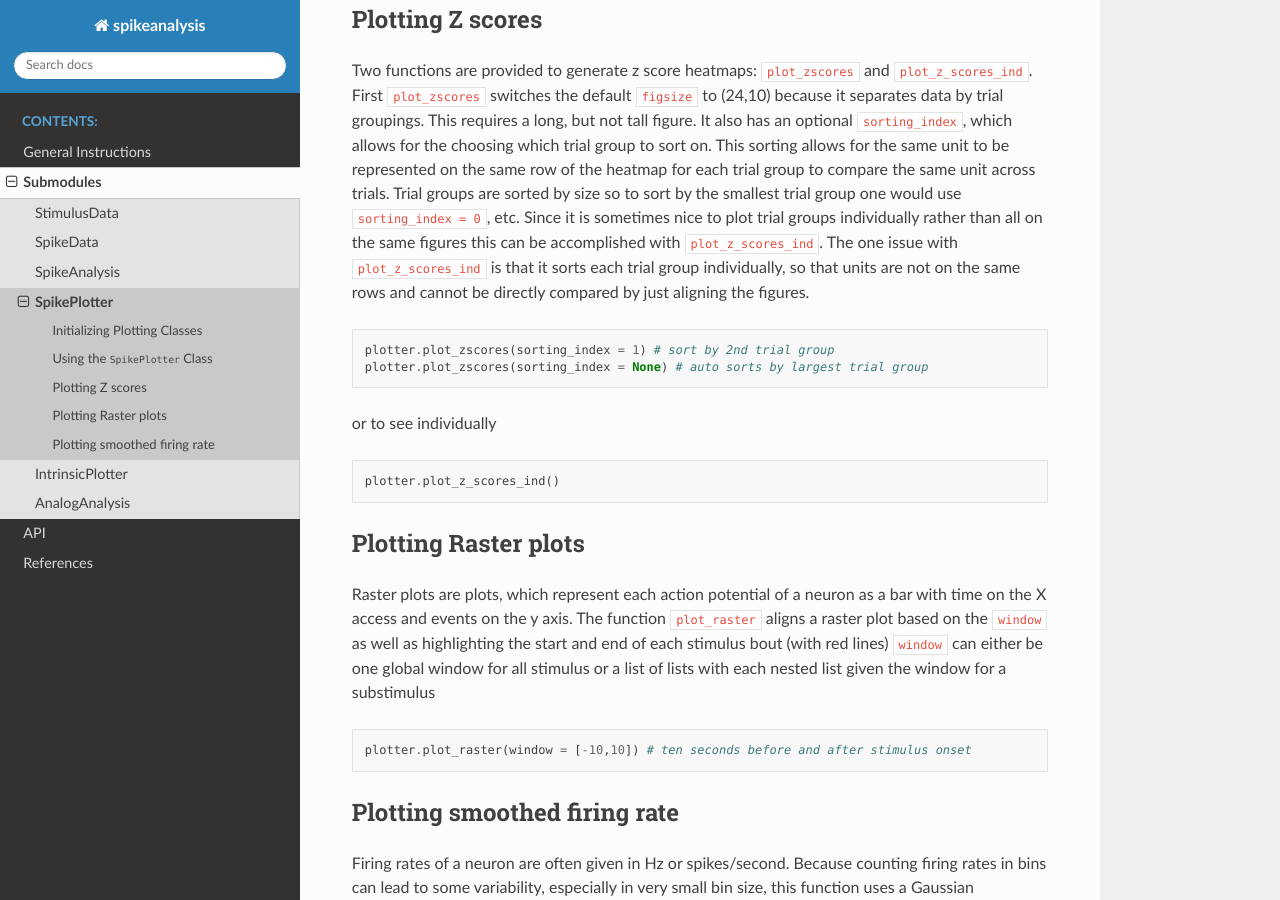
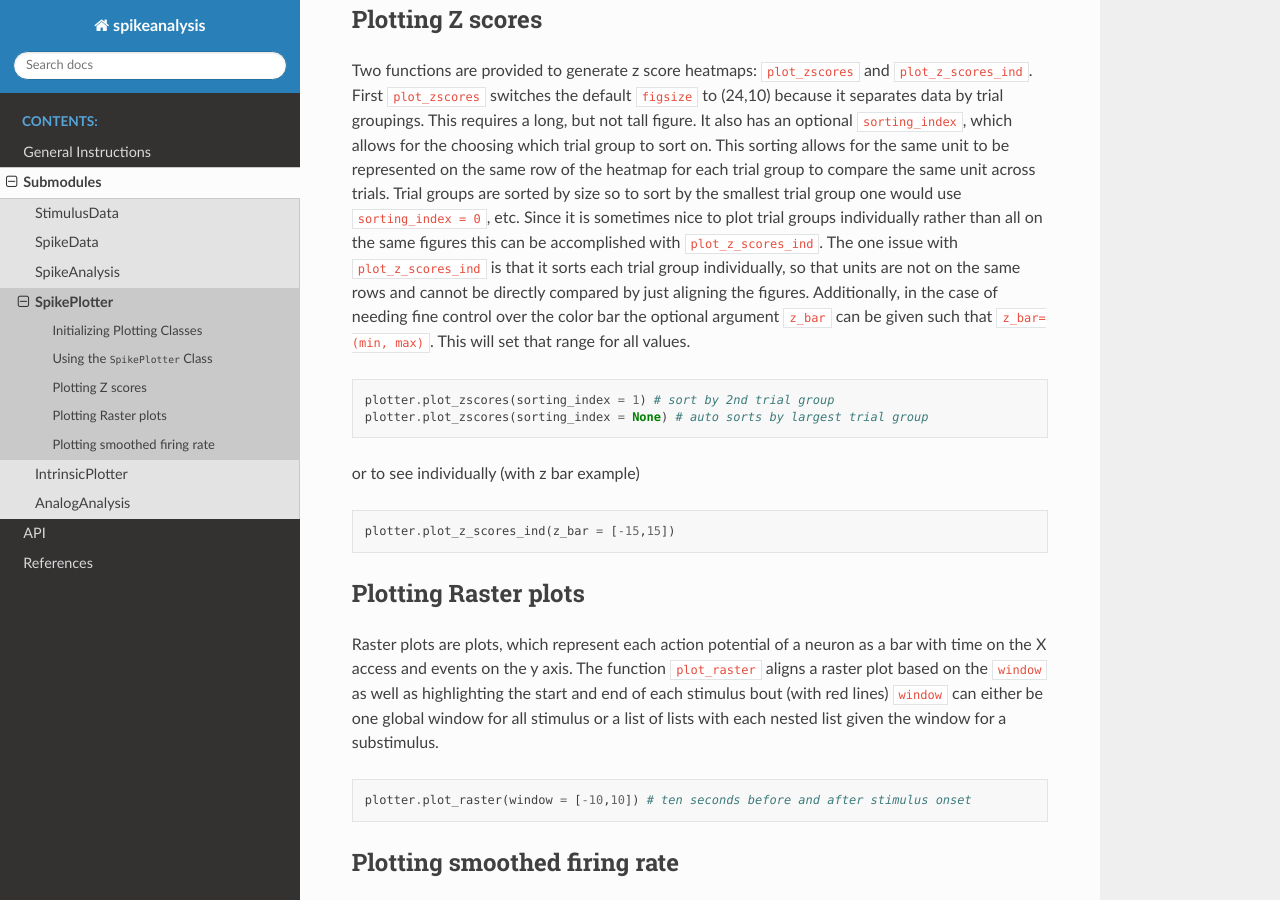
Before and after one commit to zm711/spikeanalysis, a Sphinx documentation site: the page built from docs/source/submodules/spike_plotter.rst, in a window 1280 px wide and 900 px high, scrolled down 1051 px. Built offline with Sphinx 7.4.7 and the Read the Docs theme 2.0.0, drawn with Linux system fonts in a browser that asks for light colours.

Commit message:
docs wip

```diff
--- a/docs/source/submodules/spike_plotter.rst
+++ b/docs/source/submodules/spike_plotter.rst
@@ -55,25 +55,27 @@ has an optional :code:`sorting_index`, which allows for the choosing which trial
 represented on the same row of the heatmap for each trial group to compare the same unit across trials. Trial groups are sorted by size so to sort
 by the smallest trial group one would use :code:`sorting_index = 0`, etc. Since it is sometimes nice to plot trial groups individually rather
 than all on the same figures this can be accomplished with :code:`plot_z_scores_ind`. The one issue with :code:`plot_z_scores_ind` is that it sorts
-each trial group individually, so that units are not on the same rows and cannot be directly compared by just aligning the figures.
+each trial group individually, so that units are not on the same rows and cannot be directly compared by just aligning the figures. Additionally,
+in the case of needing fine control over the color bar the optional argument :code:`z_bar` can be given such that :code:`z_bar=(min, max)`. This
+will set that range for all values.
 
 .. code-block:: python
 
     plotter.plot_zscores(sorting_index = 1) # sort by 2nd trial group
     plotter.plot_zscores(sorting_index = None) # auto sorts by largest trial group
 
-or to see individually
+or to see individually (with z bar example)
 
 .. code-block:: python
 
-    plotter.plot_z_scores_ind()
+    plotter.plot_z_scores_ind(z_bar = [-15,15])
 
 Plotting Raster plots
 ---------------------
 
 Raster plots are plots, which represent each action potential of a neuron as a bar with time on the X access and events on the y axis. The function
 :code:`plot_raster` aligns a raster plot based on the :code:`window` as well as highlighting the start and end of each stimulus bout (with red lines)
-:code:`window` can either be one global window for all stimulus or a list of lists with each nested list given the window for a substimulus
+:code:`window` can either be one global window for all stimulus or a list of lists with each nested list given the window for a substimulus.
 
 .. code-block:: python
 
```
Also changed, not shown: docs/source/submodules/spike_analysis.rst (+14 -1 lines).
